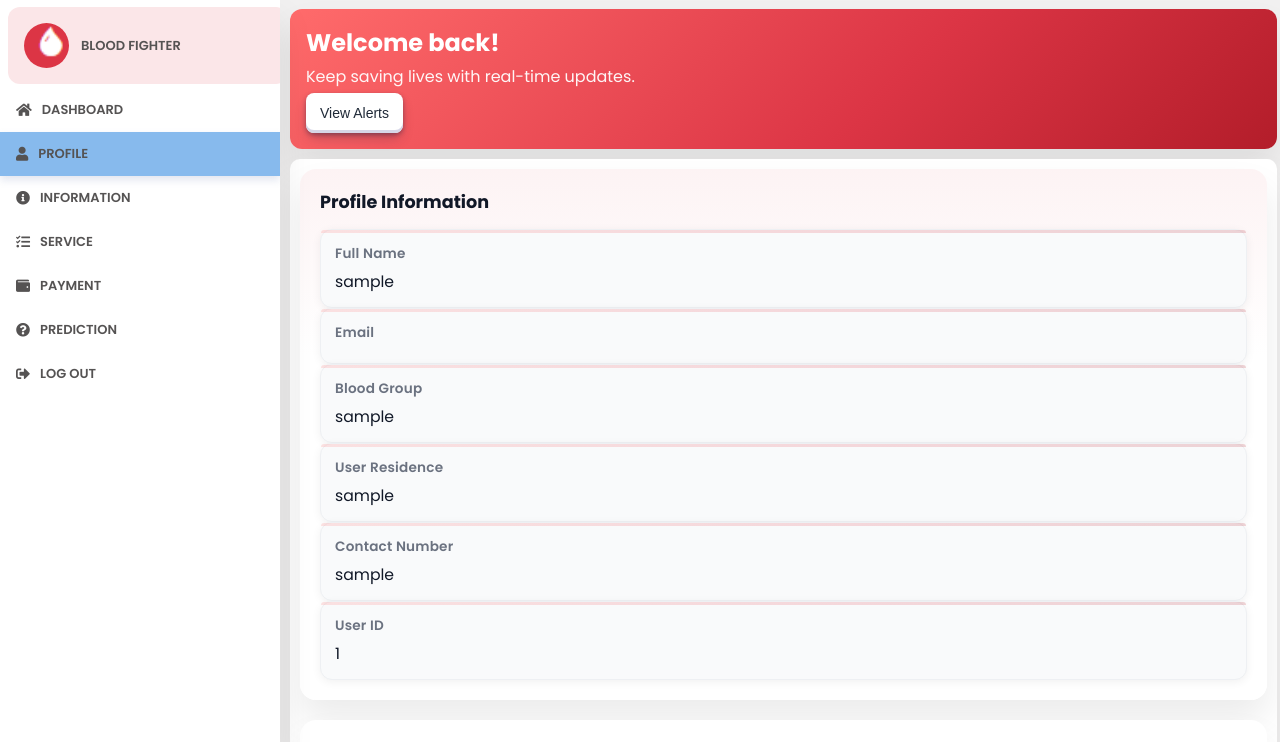
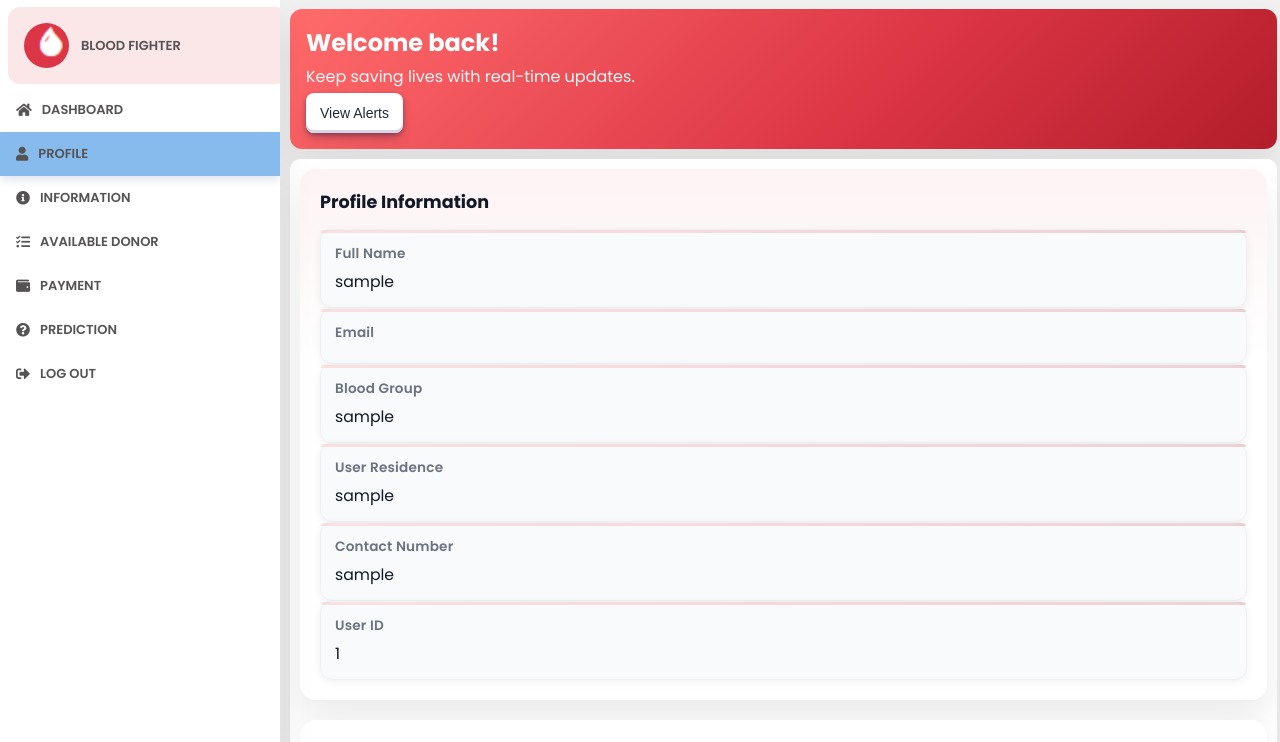
Before and after one commit to hasibhasan-github/IUB_CSE309_WebApplication_Blood_Donation_Management_System, a Flask app: page /Fprofile in a window 1280 px wide. Shown: the part 57-799 px from the top of the page. Run offline with Flask 3, Linux system fonts and the light colour scheme; the visitor is signed in with stand-in values (Sample User, id 1); data that the repository does not hold is empty.

Commit message:
@hasibhasan-github

```diff
--- a/website/templates/BloodFighterBase.html
+++ b/website/templates/BloodFighterBase.html
@@ -90,9 +90,9 @@
         {% block Service %}
 
         <li>
-          <a href="" title="Service">
+          <a href="" title="Available Donor">
             <i class="fas fa-tasks"></i>
-            <span class="nav-item">Service</span>
+            <span class="nav-item">Available Donor</span>
           </a>
         </li>
 
```
